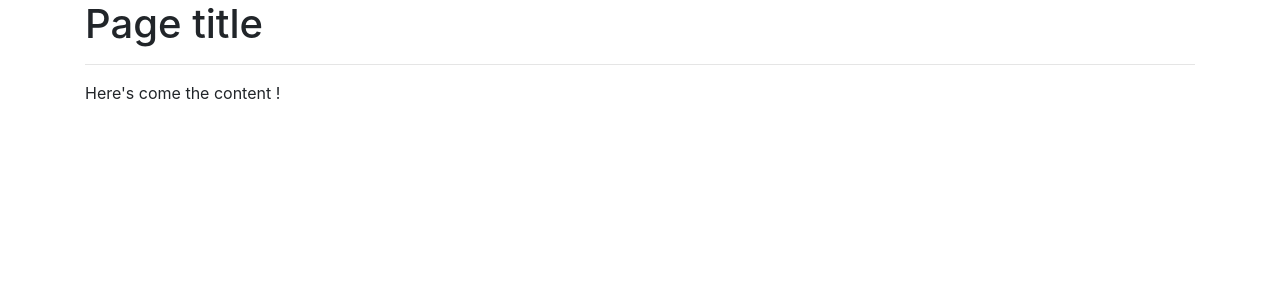
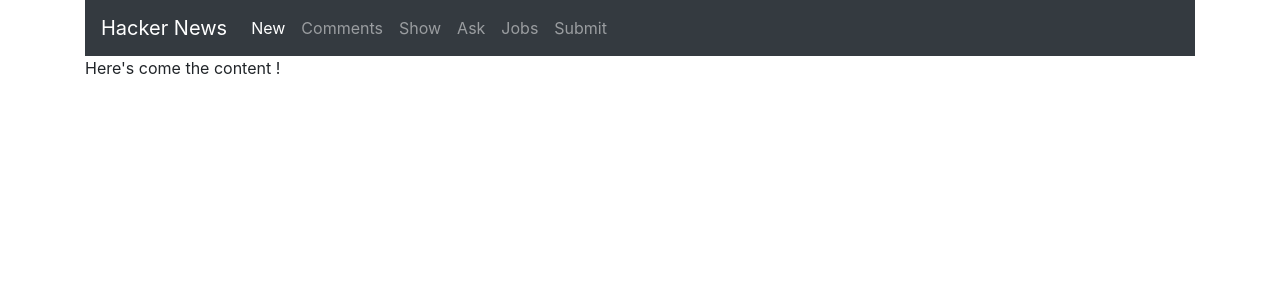
Before and after one commit to texxIO/hacker_news, a PHP site: template views/layout.html.twig in a window 1280 px wide. Shown: the top 300 px of the page. Run offline with PHP 8.4, Linux system fonts and the light colour scheme; the template is opened without the code that fills it, so the values that code supplies are empty; some libraries are stand-ins or nearby versions.

Commit message:
menu added

```diff
--- a/views/index.html.twig
+++ b/views/index.html.twig
@@ -1,5 +1,4 @@
 {% extends 'layout.html.twig' %}
-{% block page_title %} <h1> Homepage</h1> {% endblock %}
 {% block content %}
 <div class="row">
     {% for news in newsList %}
--- a/views/layout.html.twig
+++ b/views/layout.html.twig
@@ -7,17 +7,14 @@
     <link rel="stylesheet" href="https://stackpath.bootstrapcdn.com/bootstrap/4.1.1/css/bootstrap.min.css" integrity="sha384-WskhaSGFgHYWDcbwN70/dfYBj47jz9qbsMId/iRN3ewGhXQFZCSftd1LZCfmhktB" crossorigin="anonymous">
 
     <link rel="stylesheet" type="text/css" href="/assets/style.css">
+
     <script src="/assets/functions.js"></script>
 </head>
 <body>
 
 <div class="container">
-    {% block page_title %}
-            <h1> Page title</h1>
-    {% endblock %}
+    {{  include ('partials/menu.html.twig') }}
 
-    {{  include ('partials/menu.html.twig') }}
-        <hr/>
     {% block content %}Here's come the content !{% endblock %}
 </div>
 <!-- Optional JavaScript -->
--- a/views/partials/menu.html.twig
+++ b/views/partials/menu.html.twig
@@ -1 +1,28 @@
-<div></div>
+<nav class="navbar navbar-expand-lg navbar-dark bg-dark">
+    <a class="navbar-brand" href="#">Hacker News</a>
+    <button class="navbar-toggler" type="button" data-toggle="collapse" data-target="#navbarNav" aria-controls="navbarNav" aria-expanded="false" aria-label="Toggle navigation">
+        <span class="navbar-toggler-icon"></span>
+    </button>
+    <div class="collapse navbar-collapse" id="navbarNav">
+        <ul class="navbar-nav">
+            <li class="nav-item active">
+                <a class="nav-link" href="#">New <span class="sr-only">(current)</span></a>
+            </li>
+            <li class="nav-item">
+                <a class="nav-link" href="#">Comments</a>
+            </li>
+            <li class="nav-item">
+                <a class="nav-link" href="#">Show</a>
+            </li>
+            <li class="nav-item">
+                <a class="nav-link" href="#">Ask</a>
+            </li>
+            <li class="nav-item">
+                <a class="nav-link" href="#">Jobs</a>
+            </li>
+            <li class="nav-item">
+                <a class="nav-link" href="#">Submit</a>
+            </li>
+        </ul>
+    </div>
+</nav>
```
